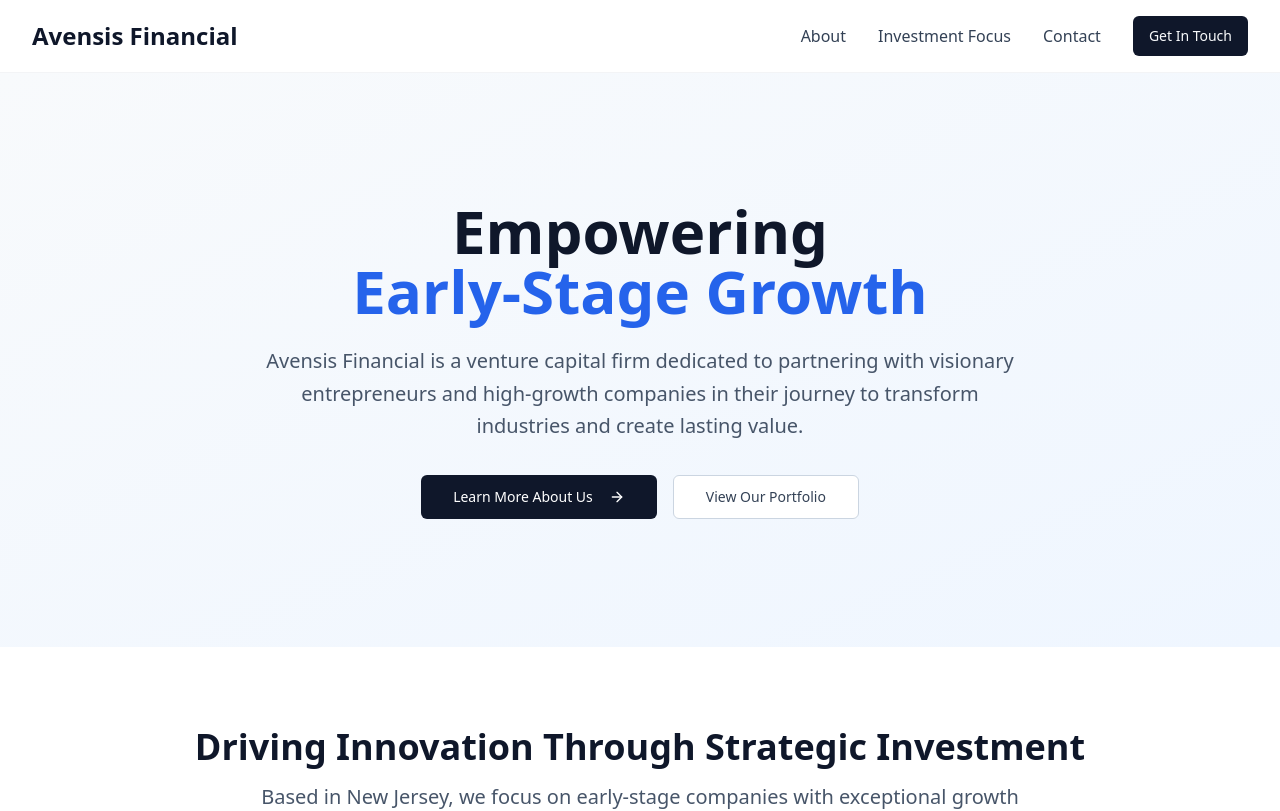
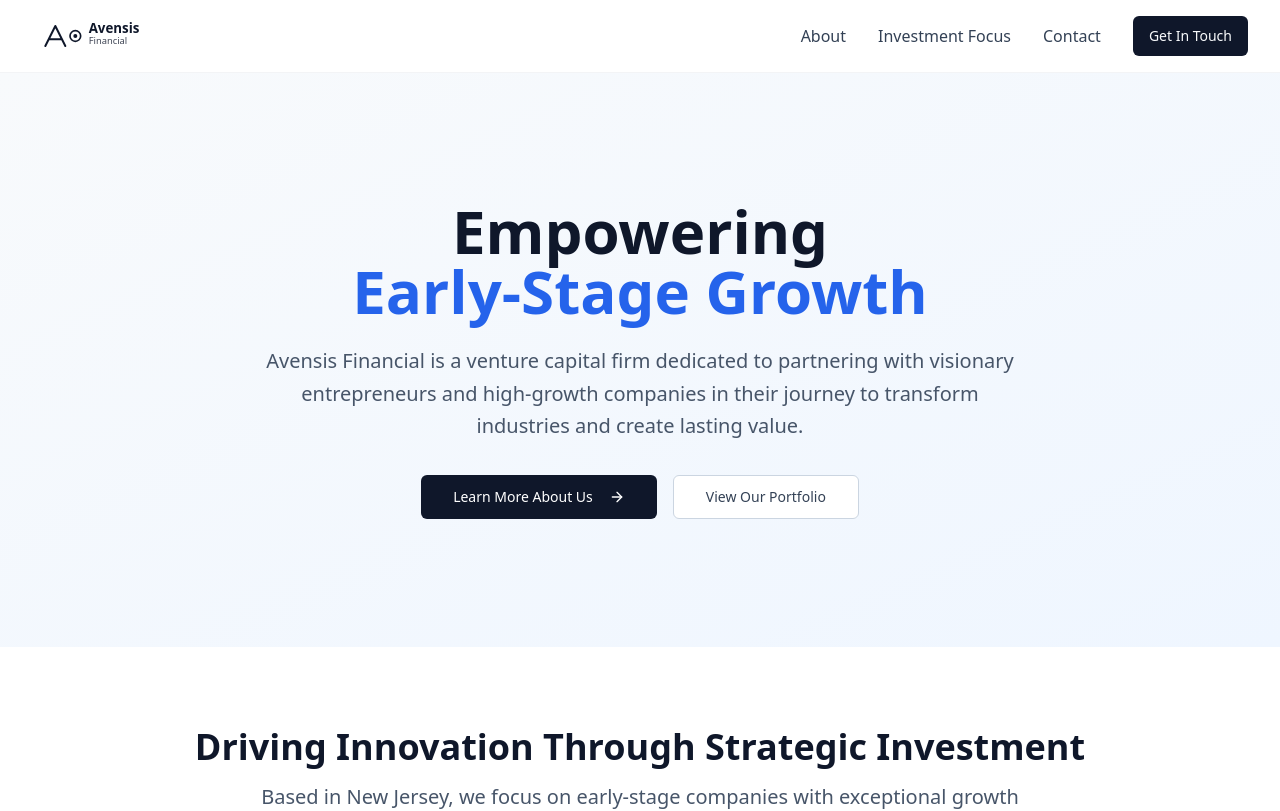
Before and after one commit to cohaaan/avensis-growth-gateway, a React (Vite) app: page / in a window 1280 px wide. Shown: the top 811 px of the page. Built offline with nearby package versions, Linux system fonts and the light colour scheme.

Commit message:
Add logo
Implement a logo for the company.

```diff
--- /dev/null
+++ b/src/components/Logo.tsx
@@ -0,0 +1,58 @@
+
+import React from 'react';
+
+const Logo = ({ className = "h-8 w-auto" }: { className?: string }) => {
+  return (
+    <svg
+      className={className}
+      viewBox="0 0 200 60"
+      fill="none"
+      xmlns="http://www.w3.org/2000/svg"
+    >
+      {/* Modern geometric "A" shape */}
+      <path
+        d="M20 45 L35 15 L50 45 M25 35 L45 35"
+        stroke="currentColor"
+        strokeWidth="3"
+        strokeLinecap="round"
+        strokeLinejoin="round"
+      />
+
+      {/* Circular accent representing growth/finance */}
+      <circle
+        cx="65"
+        cy="30"
+        r="8"
+        fill="none"
+        stroke="currentColor"
+        strokeWidth="2.5"
+      />
+      <circle
+        cx="65"
+        cy="30"
+        r="3"
+        fill="currentColor"
+      />
+
+      {/* Company name */}
+      <text
+        x="85"
+        y="25"
+        className="fill-current text-xl font-bold"
+        fontSize="18"
+      >
+        Avensis
+      </text>
+      <text
+        x="85"
+        y="42"
+        className="fill-current text-sm font-medium opacity-80"
+        fontSize="12"
+      >
+        Financial
+      </text>
+    </svg>
+  );
+};
+
+export default Logo;
--- a/src/pages/Index.tsx
+++ b/src/pages/Index.tsx
@@ -1,8 +1,8 @@
-
 import { ArrowRight, Target, TrendingUp, Users, Mail, MapPin, Phone } from "lucide-react";
 import { Button } from "@/components/ui/button";
 import { Card, CardContent } from "@/components/ui/card";
 import { Link } from "react-router-dom";
+import Logo from "@/components/Logo";
 
 const Index = () => {
   return (
@@ -12,7 +12,7 @@ const Index = () => {
         <div className="max-w-7xl mx-auto px-4 sm:px-6 lg:px-8">
           <div className="flex justify-between items-center py-4">
             <div className="flex items-center">
-              <h1 className="text-2xl font-bold text-slate-900">Avensis Financial</h1>
+              <Logo className="h-10 w-auto text-slate-900" />
             </div>
             <div className="hidden md:flex items-center space-x-8">
               <a href="#about" className="text-slate-700 hover:text-slate-900 transition-colors">About</a>
```
